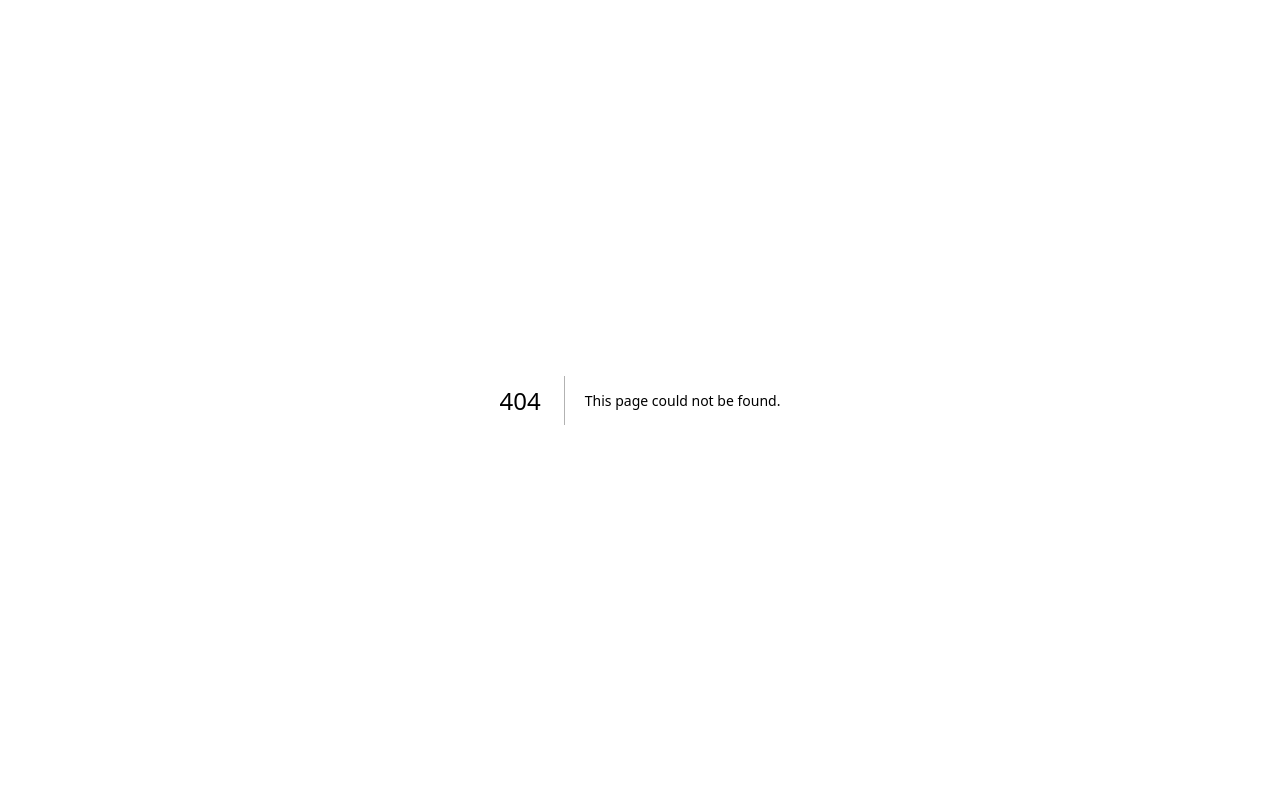
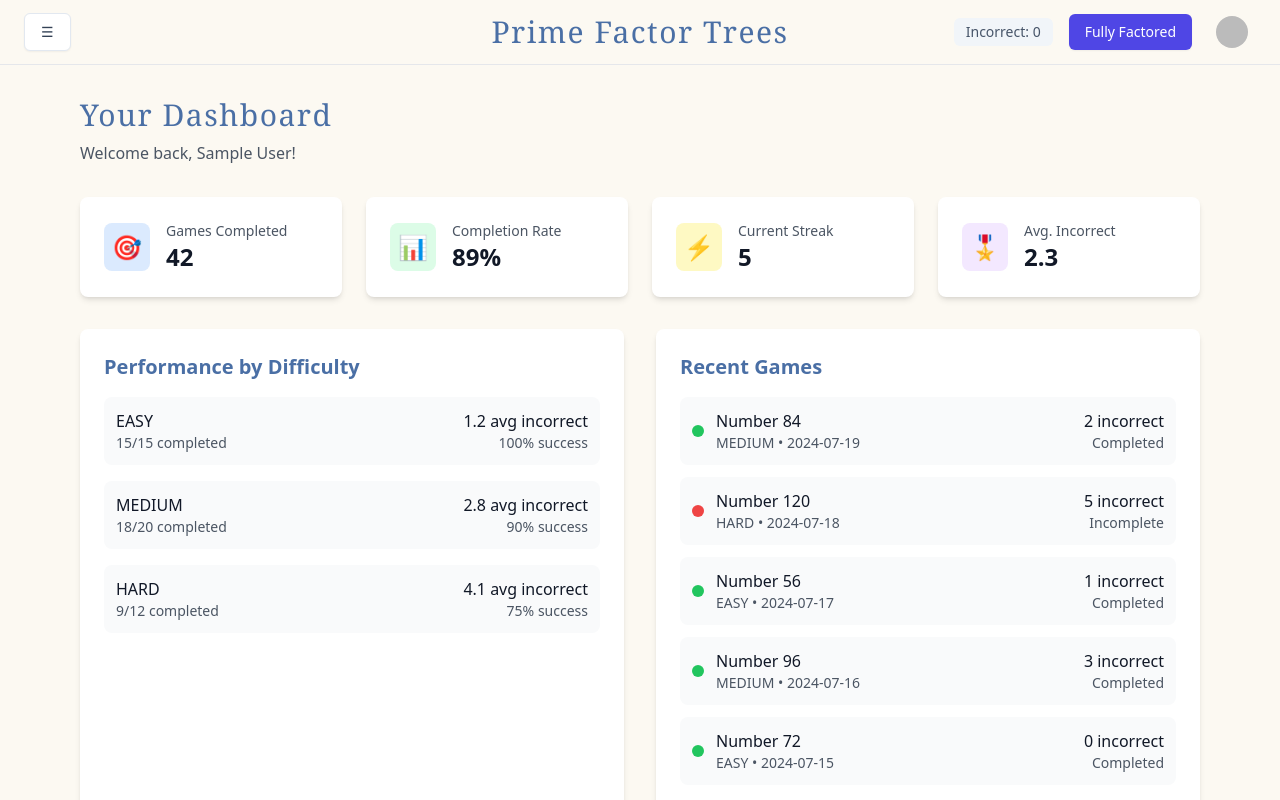
Before and after one commit to DrQuacks/factor-tree-app, a Next.js app: page /dashboard in a window 1280 px wide. Before the commit this address had no page. Shown: the top 800 px of the page. Built offline with nearby package versions, Linux system fonts and the light colour scheme; no server answers; sample sign-in values are in the browser's storage.

Commit message:
dashboard

```diff
--- a/components/Navbar.tsx
+++ b/components/Navbar.tsx
@@ -115,6 +115,16 @@ const NavBar = ({ onNewNumber, onHint, onSolution, onFullyFactored, onDifficulty
                 Solution
               </button>
               {session ? (
+                <>
+                  <button
+                    onClick={() => {
+                      window.location.href = '/dashboard';
+                      setIsMenuOpen(false);
+                    }}
+                    className="block w-full text-left px-4 py-2 text-sm text-slate-700 hover:bg-slate-50 transition-colors border-b border-slate-100"
+                  >
+                    Dashboard
+                  </button>
                   <button
                     onClick={() => {
                       setShowUserProfile(!showUserProfile);
@@ -128,6 +138,7 @@ const NavBar = ({ onNewNumber, onHint, onSolution, onFullyFactored, onDifficulty
                   >
                     Profile
                   </button>
+                </>
               ) : (
                 <button
                   onClick={() => { signIn(); setIsMenuOpen(false); }}
@@ -142,9 +153,13 @@ const NavBar = ({ onNewNumber, onHint, onSolution, onFullyFactored, onDifficulty
 
         {/* Center - Title */}
         <div className="absolute left-1/2 transform -translate-x-1/2 h-full flex items-center">
-          <div className="text-2xl md:text-3xl font-light tracking-wider" style={{ color: '#4A6FA5', fontFamily: 'Georgia, serif' }}>
+          <button
+            onClick={() => window.location.href = '/'}
+            className="text-2xl md:text-3xl font-light tracking-wider hover:opacity-80 transition-opacity cursor-pointer"
+            style={{ color: '#4A6FA5', fontFamily: 'Georgia, serif' }}
+          >
             Prime Factor Trees
-          </div>
+          </button>
         </div>
 
         {/* Right side - Fully Factored button and Incorrect indicator */}
@@ -283,6 +298,16 @@ const NavBar = ({ onNewNumber, onHint, onSolution, onFullyFactored, onDifficulty
                 Solution
               </button>
               {session ? (
+                <>
+                  <button
+                    onClick={() => {
+                      window.location.href = '/dashboard';
+                      setIsMenuOpen(false);
+                    }}
+                    className="block w-full text-left px-4 py-2 text-sm text-slate-700 hover:bg-slate-50 transition-colors border-b border-slate-100"
+                  >
+                    Dashboard
+                  </button>
                   <div className="relative">
                     <button
                       onClick={() => {
@@ -335,6 +360,7 @@ const NavBar = ({ onNewNumber, onHint, onSolution, onFullyFactored, onDifficulty
                     </div>
                   )}
                 </div>
+                </>
               ) : (
                 <button
                   onClick={() => { signIn(); setIsMenuOpen(false); }}
@@ -349,9 +375,13 @@ const NavBar = ({ onNewNumber, onHint, onSolution, onFullyFactored, onDifficulty
 
         {/* Second Column - Title */}
         <div className="flex-1 flex justify-center">
-          <div className="text-2xl font-light tracking-wider text-center" style={{ color: '#4A6FA5', fontFamily: 'Georgia, serif' }}>
+          <button
+            onClick={() => window.location.href = '/'}
+            className="text-2xl font-light tracking-wider text-center hover:opacity-80 transition-opacity cursor-pointer"
+            style={{ color: '#4A6FA5', fontFamily: 'Georgia, serif' }}
+          >
             Prime Factor Trees
-          </div>
+          </button>
         </div>
 
         {/* Third Column - Counter and Button (2 rows) */}
--- /dev/null
+++ b/pages/dashboard.tsx
@@ -0,0 +1,196 @@
+import { useSession } from 'next-auth/react';
+import { useRouter } from 'next/router';
+import { useEffect, useState } from 'react';
+import Head from 'next/head';
+import NavBar from '../components/Navbar';
+import { DifficultyLevel } from '../lib/constants';
+
+// Mock data - in a real app, this would come from a database
+const mockUserStats = {
+  totalGames: 47,
+  gamesCompleted: 42,
+  averageIncorrectMoves: 2.3,
+  bestScore: 0, // 0 incorrect moves
+  currentStreak: 5,
+  longestStreak: 12,
+  difficultyBreakdown: {
+    EASY: { played: 15, completed: 15, avgIncorrect: 1.2 },
+    MEDIUM: { played: 20, completed: 18, avgIncorrect: 2.8 },
+    HARD: { played: 12, completed: 9, avgIncorrect: 4.1 }
+  },
+  recentGames: [
+    { number: 84, difficulty: 'MEDIUM', incorrectMoves: 2, completed: true, date: '2024-07-19' },
+    { number: 120, difficulty: 'HARD', incorrectMoves: 5, completed: false, date: '2024-07-18' },
+    { number: 56, difficulty: 'EASY', incorrectMoves: 1, completed: true, date: '2024-07-17' },
+    { number: 96, difficulty: 'MEDIUM', incorrectMoves: 3, completed: true, date: '2024-07-16' },
+    { number: 72, difficulty: 'EASY', incorrectMoves: 0, completed: true, date: '2024-07-15' }
+  ]
+};
+
+export default function Dashboard() {
+  const { data: session, status } = useSession();
+  const router = useRouter();
+  const [userStats, setUserStats] = useState(mockUserStats);
+
+  useEffect(() => {
+    if (status === 'loading') return;
+    if (!session) {
+      router.push('/auth/signin');
+    }
+  }, [session, status, router]);
+
+  if (status === 'loading') {
+    return (
+      <div className="min-h-screen flex items-center justify-center" style={{ backgroundColor: '#FCF9F2' }}>
+        <div className="text-lg">Loading...</div>
+      </div>
+    );
+  }
+
+  if (!session) {
+    return null; // Will redirect to signin
+  }
+
+  const completionRate = Math.round((userStats.gamesCompleted / userStats.totalGames) * 100);
+
+  return (
+    <div className="min-h-screen" style={{ backgroundColor: '#FCF9F2' }}>
+      <Head>
+        <title>Dashboard - Prime Factor Trees</title>
+      </Head>
+
+      <NavBar
+        onNewNumber={() => router.push('/')}
+        onHint={() => router.push('/')}
+        onSolution={() => router.push('/')}
+        onFullyFactored={() => router.push('/')}
+        onDifficultyChange={() => router.push('/')}
+        currentDifficulty="MEDIUM"
+        incorrectMoves={0}
+      />
+
+      <div className="max-w-6xl mx-auto px-4 py-8">
+        <div className="mb-8">
+          <h1 className="text-3xl font-light tracking-wider mb-2" style={{ color: '#4A6FA5', fontFamily: 'Georgia, serif' }}>
+            Your Dashboard
+          </h1>
+          <p className="text-gray-600">Welcome back, {session.user?.name}!</p>
+        </div>
+
+        {/* Stats Overview */}
+        <div className="grid grid-cols-1 md:grid-cols-2 lg:grid-cols-4 gap-6 mb-8">
+          <div className="bg-white rounded-lg shadow-md p-6">
+            <div className="flex items-center">
+              <div className="p-2 bg-blue-100 rounded-lg">
+                <span className="text-2xl">🎯</span>
+              </div>
+              <div className="ml-4">
+                <p className="text-sm font-medium text-gray-600">Games Completed</p>
+                <p className="text-2xl font-bold text-gray-900">{userStats.gamesCompleted}</p>
+              </div>
+            </div>
+          </div>
+
+          <div className="bg-white rounded-lg shadow-md p-6">
+            <div className="flex items-center">
+              <div className="p-2 bg-green-100 rounded-lg">
+                <span className="text-2xl">📊</span>
+              </div>
+              <div className="ml-4">
+                <p className="text-sm font-medium text-gray-600">Completion Rate</p>
+                <p className="text-2xl font-bold text-gray-900">{completionRate}%</p>
+              </div>
+            </div>
+          </div>
+
+          <div className="bg-white rounded-lg shadow-md p-6">
+            <div className="flex items-center">
+              <div className="p-2 bg-yellow-100 rounded-lg">
+                <span className="text-2xl">⚡</span>
+              </div>
+              <div className="ml-4">
+                <p className="text-sm font-medium text-gray-600">Current Streak</p>
+                <p className="text-2xl font-bold text-gray-900">{userStats.currentStreak}</p>
+              </div>
+            </div>
+          </div>
+
+          <div className="bg-white rounded-lg shadow-md p-6">
+            <div className="flex items-center">
+              <div className="p-2 bg-purple-100 rounded-lg">
+                <span className="text-2xl">🎖️</span>
+              </div>
+              <div className="ml-4">
+                <p className="text-sm font-medium text-gray-600">Avg. Incorrect</p>
+                <p className="text-2xl font-bold text-gray-900">{userStats.averageIncorrectMoves}</p>
+              </div>
+            </div>
+          </div>
+        </div>
+
+        {/* Difficulty Breakdown */}
+        <div className="grid grid-cols-1 lg:grid-cols-2 gap-8 mb-8">
+          <div className="bg-white rounded-lg shadow-md p-6">
+            <h2 className="text-xl font-semibold mb-4" style={{ color: '#4A6FA5' }}>Performance by Difficulty</h2>
+            <div className="space-y-4">
+              {Object.entries(userStats.difficultyBreakdown).map(([difficulty, stats]) => (
+                <div key={difficulty} className="flex items-center justify-between p-3 bg-gray-50 rounded-lg">
+                  <div>
+                    <p className="font-medium text-gray-900">{difficulty}</p>
+                    <p className="text-sm text-gray-600">{stats.completed}/{stats.played} completed</p>
+                  </div>
+                  <div className="text-right">
+                    <p className="font-medium text-gray-900">{stats.avgIncorrect.toFixed(1)} avg incorrect</p>
+                    <p className="text-sm text-gray-600">
+                      {Math.round((stats.completed / stats.played) * 100)}% success
+                    </p>
+                  </div>
+                </div>
+              ))}
+            </div>
+          </div>
+
+          <div className="bg-white rounded-lg shadow-md p-6">
+            <h2 className="text-xl font-semibold mb-4" style={{ color: '#4A6FA5' }}>Recent Games</h2>
+            <div className="space-y-3">
+              {userStats.recentGames.map((game, index) => (
+                <div key={index} className="flex items-center justify-between p-3 bg-gray-50 rounded-lg">
+                  <div className="flex items-center space-x-3">
+                    <div className={`w-3 h-3 rounded-full ${game.completed ? 'bg-green-500' : 'bg-red-500'}`}></div>
+                    <div>
+                      <p className="font-medium text-gray-900">Number {game.number}</p>
+                      <p className="text-sm text-gray-600">{game.difficulty} • {game.date}</p>
+                    </div>
+                  </div>
+                  <div className="text-right">
+                    <p className="font-medium text-gray-900">{game.incorrectMoves} incorrect</p>
+                    <p className="text-sm text-gray-600">{game.completed ? 'Completed' : 'Incomplete'}</p>
+                  </div>
+                </div>
+              ))}
+            </div>
+          </div>
+        </div>
+
+        {/* Quick Actions */}
+        <div className="bg-white rounded-lg shadow-md p-6">
+          <h2 className="text-xl font-semibold mb-4" style={{ color: '#4A6FA5' }}>Quick Actions</h2>
+          <div className="flex flex-wrap gap-4">
+            <button
+              onClick={() => router.push('/')}
+              className="px-6 py-3 bg-indigo-600 text-white rounded-lg hover:bg-indigo-700 transition-colors"
+            >
+              Play New Game
+            </button>
+            <button
+              onClick={() => router.push('/')}
+              className="px-6 py-3 bg-gray-600 text-white rounded-lg hover:bg-gray-700 transition-colors"
+            >
+              Continue Last Game
+            </button>
+          </div>
+        </div>
+      </div>
+    </div>
+  );
+}
```
Lines whose indentation alone changed are shown as unchanged.
